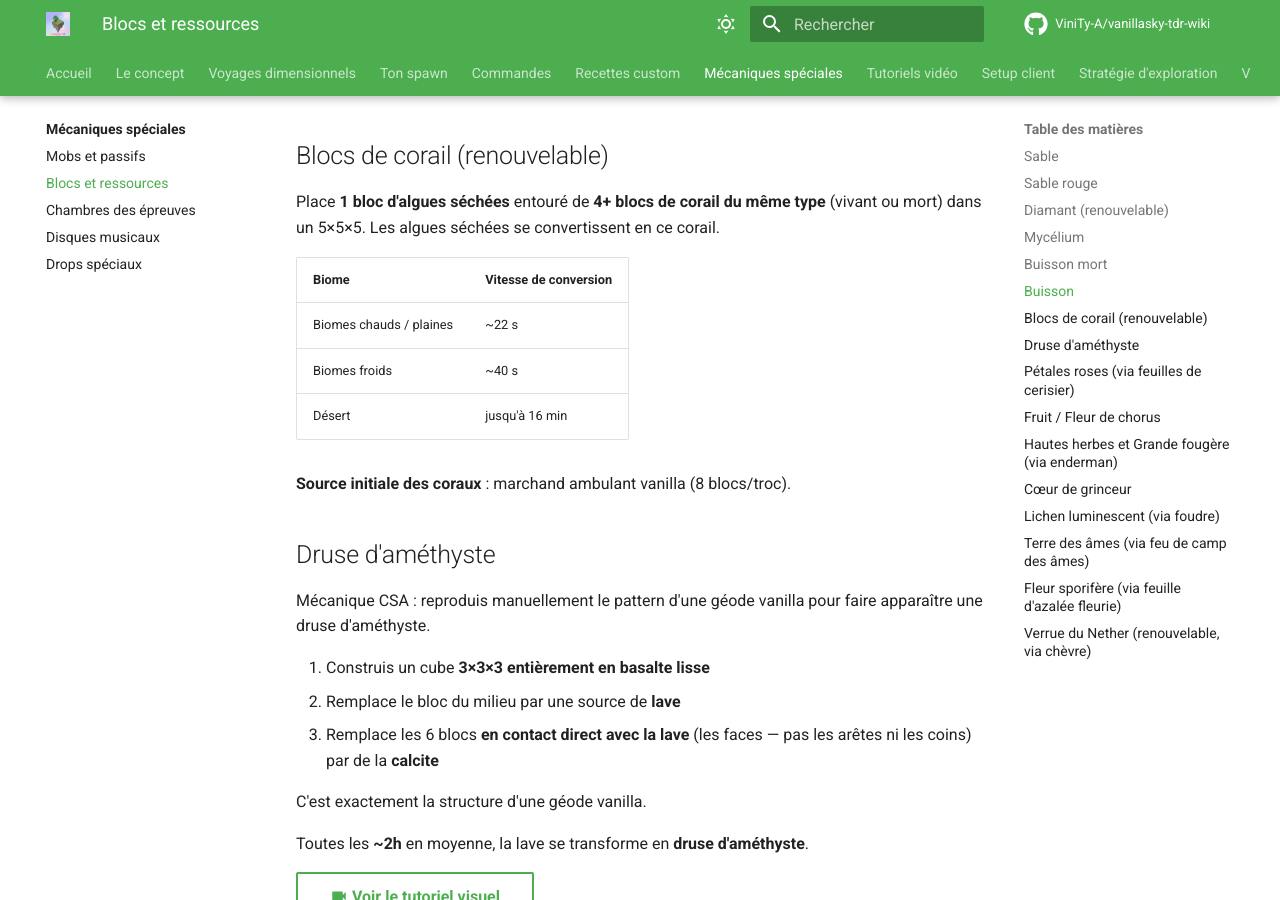
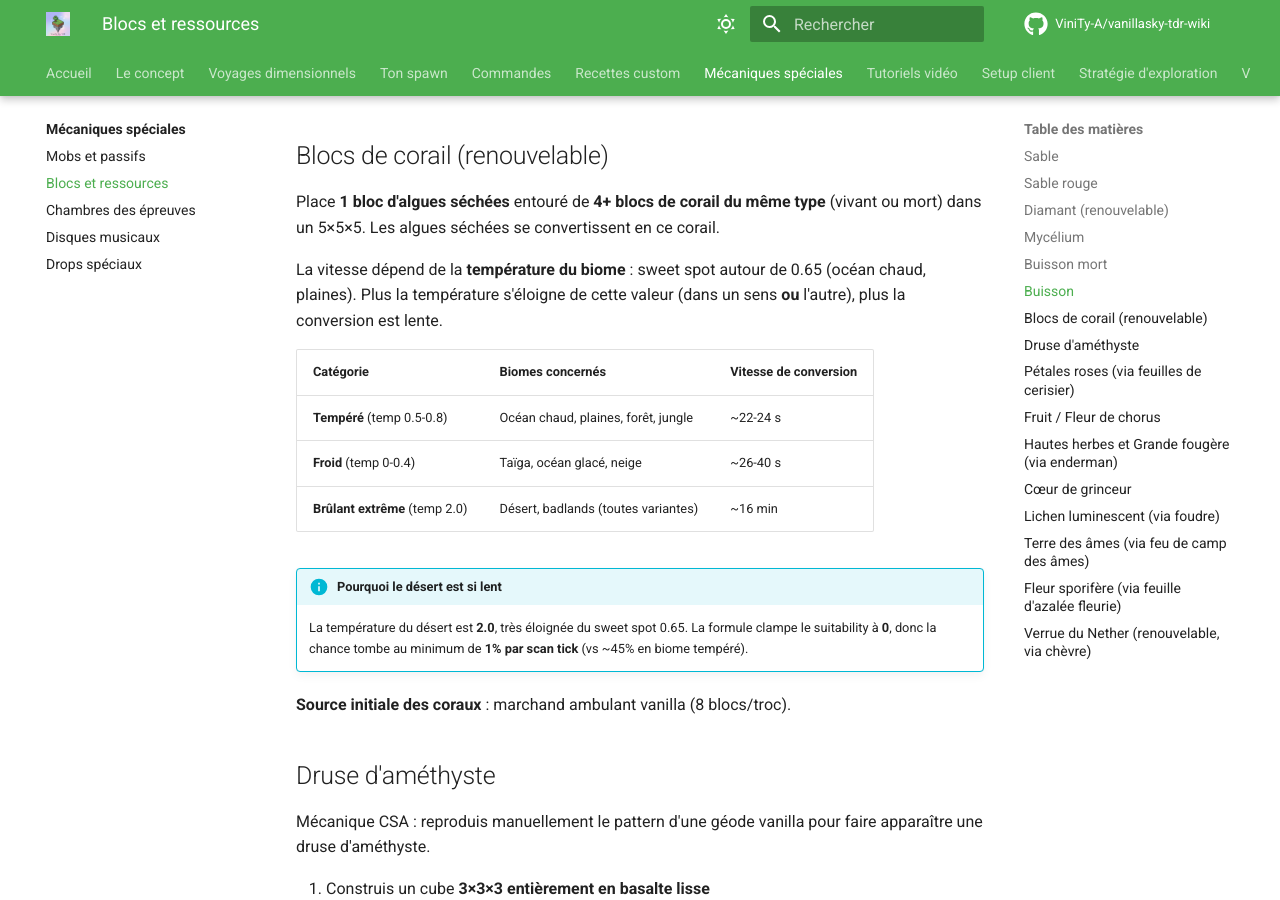
Before and after one commit to ViniTy-A/vanillasky-tdr-wiki, an MkDocs documentation site: the page built from docs/mecaniques/blocs.md, in a window 1280 px wide and 900 px high, scrolled down 1284 px. Built offline with MkDocs 1.6.1 and Material for MkDocs 9.7.7, drawn with Linux system fonts in a browser that asks for light colours; comment, search, counter and statistics services are not loaded.

Commit message:
fix: clarification table conversion coraux (temp 0.65 sweet spot, pas catégorie biome)

```diff
--- a/docs/mecaniques/blocs.md
+++ b/docs/mecaniques/blocs.md
@@ -41,11 +41,16 @@ Renouvelable infiniment via les pousses + sable + fioles d'eau.
 
 Place **1 bloc d'algues séchées** entouré de **4+ blocs de corail du même type** (vivant ou mort) dans un 5×5×5. Les algues séchées se convertissent en ce corail.
 
-| Biome | Vitesse de conversion |
-|---|---|
-| Biomes chauds / plaines | ~22 s |
-| Biomes froids | ~40 s |
-| Désert | jusqu'à 16 min |
+La vitesse dépend de la **température du biome** : sweet spot autour de 0.65 (océan chaud, plaines). Plus la température s'éloigne de cette valeur (dans un sens **ou** l'autre), plus la conversion est lente.
+
+| Catégorie | Biomes concernés | Vitesse de conversion |
+|---|---|---|
+| **Tempéré** (temp 0.5-0.8) | Océan chaud, plaines, forêt, jungle | ~22-24 s |
+| **Froid** (temp 0-0.4) | Taïga, océan glacé, neige | ~26-40 s |
+| **Brûlant extrême** (temp 2.0) | Désert, badlands (toutes variantes) | ~16 min |
+
+!!! info "Pourquoi le désert est si lent"
+    La température du désert est **2.0**, très éloignée du sweet spot 0.65. La formule clampe le suitability à **0**, donc la chance tombe au minimum de **1% par scan tick** (vs ~45% en biome tempéré).
 
 **Source initiale des coraux** : marchand ambulant vanilla (8 blocs/troc).
 
```
